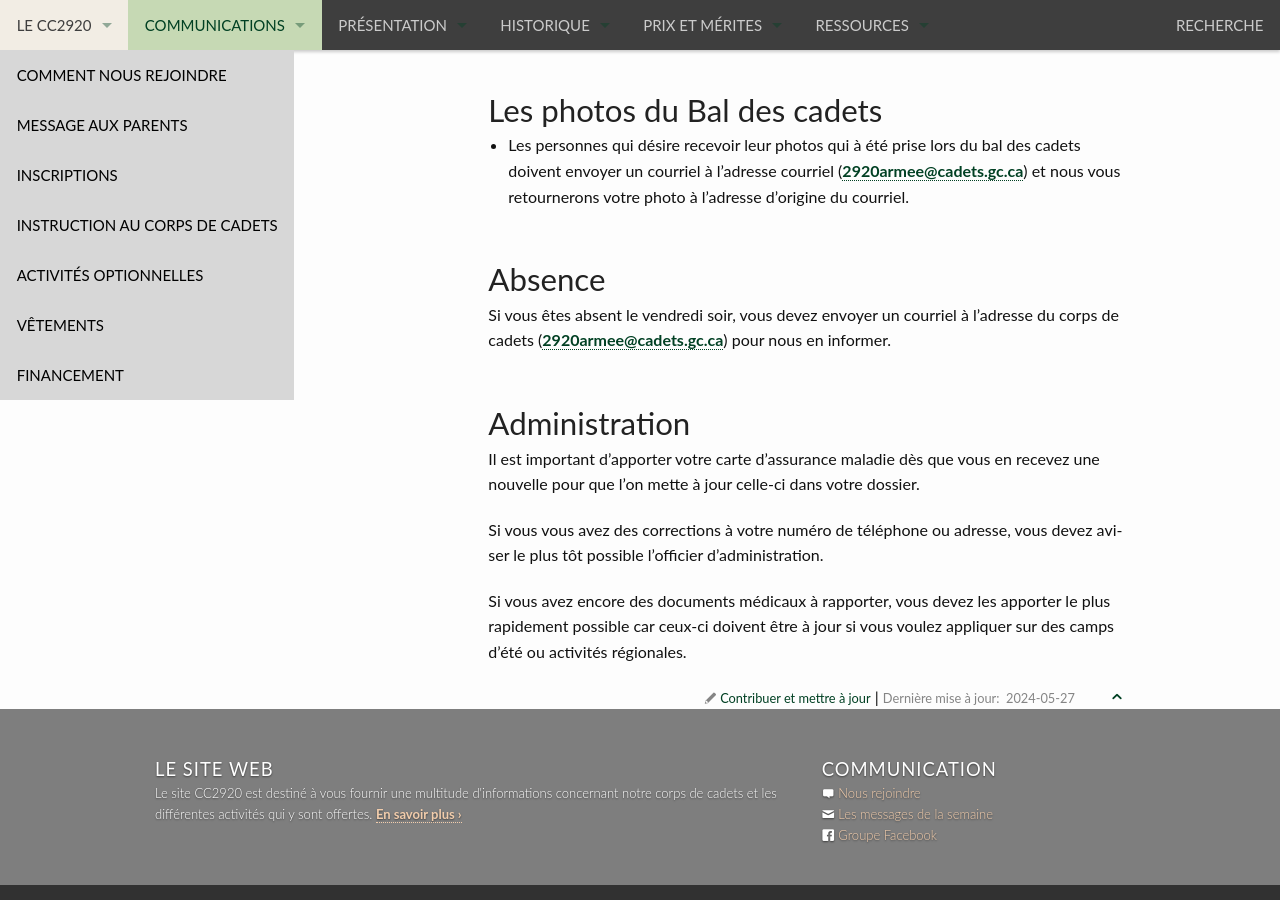
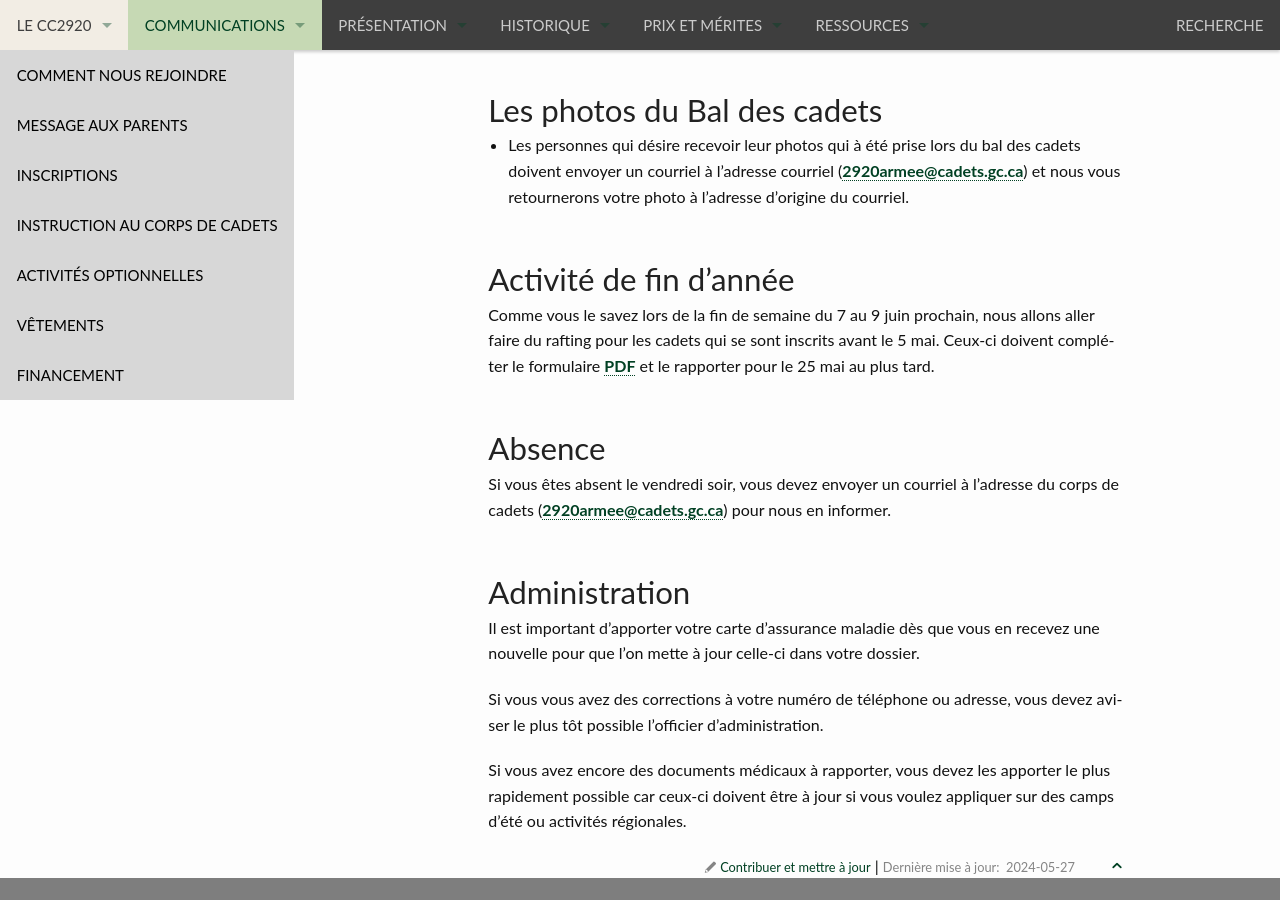
Before and after one commit to CC2920/web, a Jekyll site: the page built from _communications/messages.md, in a window 1280 px wide and 900 px high, scrolled down 1482 px. Built offline with Jekyll 4.4.1, drawn with Linux system fonts in a browser that asks for light colours.

Commit message:
Update rafting

```diff
--- a/_communications/messages.md
+++ b/_communications/messages.md
@@ -46,6 +46,10 @@ Les cadets sont invités a compléter le sondage pour confirmer leur présence e
 - Les personnes qui désire recevoir leur photos qui à été prise lors du bal des cadets doivent envoyer un courriel à l'adresse courriel  (<2920armee@cadets.gc.ca>)
  et nous vous retournerons votre photo à l'adresse d'origine du courriel.
 
+## Activité de fin d'année
+
+Comme vous le savez lors de la fin de semaine du 7 au 9 juin prochain, nous allons aller faire du rafting pour les cadets qui se sont inscrits avant le 5 mai.  Ceux-ci doivent compléter le formulaire [PDF](https://drive.google.com/file/d/1rhYdWPIg5p5iRtGpXIC3cCe8jmZ4pXVf/view?usp=sharing) et le rapporter pour le 25 mai au plus tard.
+
 ## Absence
 
 Si vous êtes absent le vendredi soir, vous devez envoyer un courriel à l'adresse du corps de cadets (<2920armee@cadets.gc.ca>) pour nous en informer.
```
